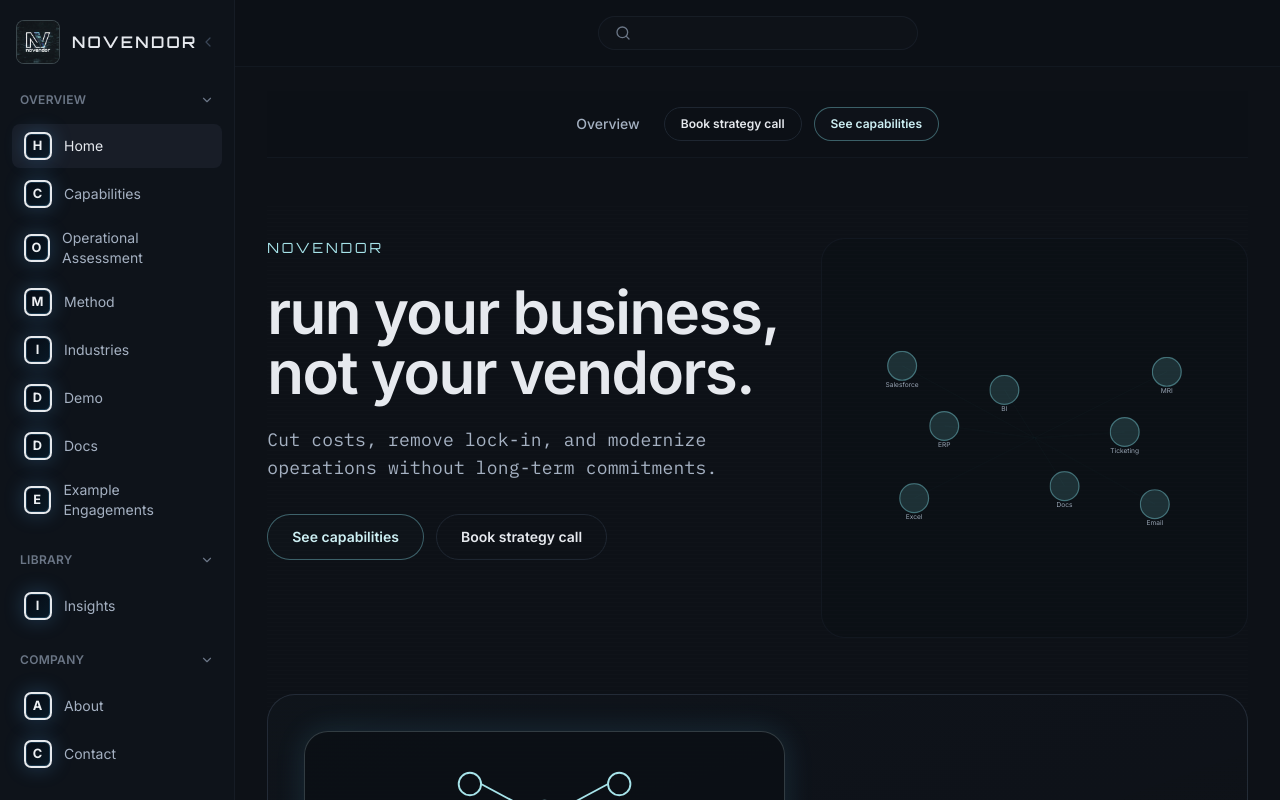
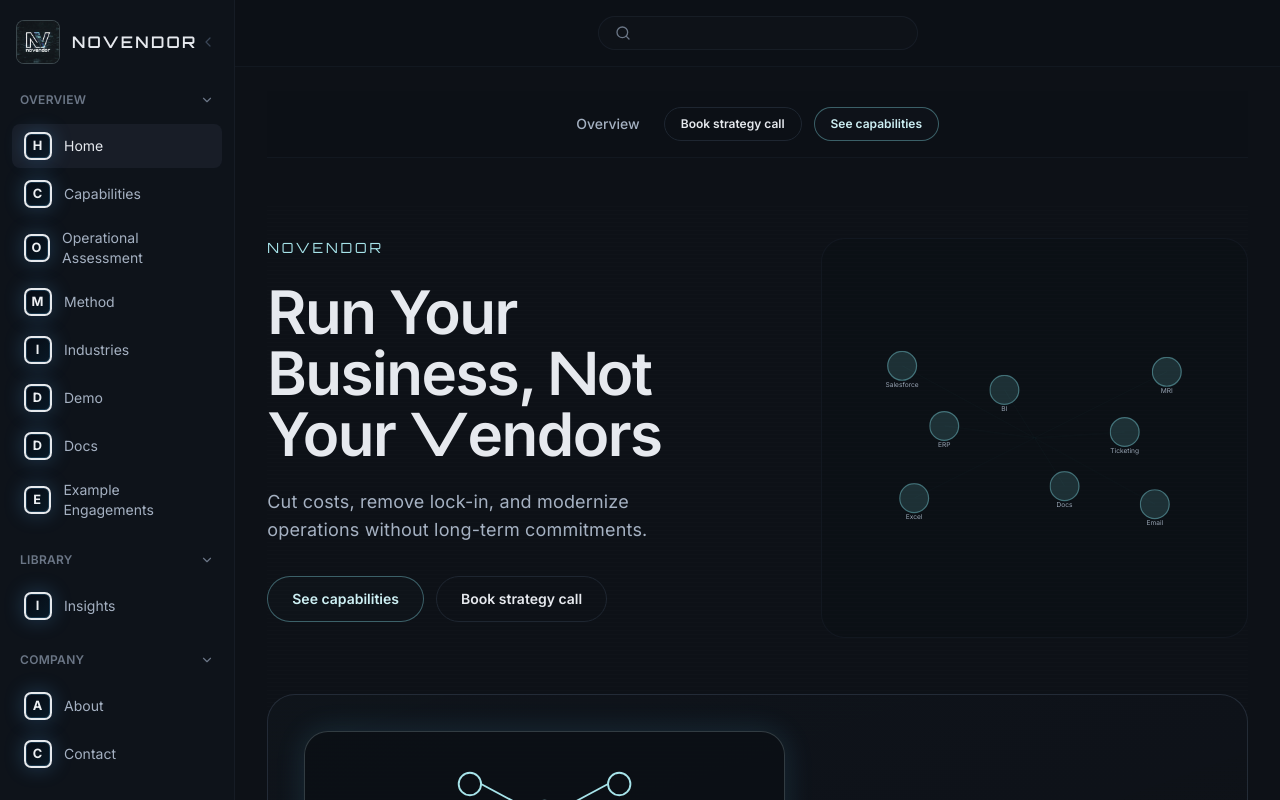
Before and after one commit to paulmalmquist/Consulting_site, a Next.js app: page / in a window 1280 px wide. Shown: the top 800 px of the page. Built offline with nearby package versions, Linux system fonts and the light colour scheme.

Commit message:
Refine hero typography

```diff
--- a/app/globals.css
+++ b/app/globals.css
@@ -81,9 +81,16 @@ h3 {
 }
 
 .nv-subheadline {
-  font-family: var(--font-mono), monospace;
+  font-family: var(--font-sans), sans-serif;
   letter-spacing: 0.01em;
   color: rgb(var(--nv-text-secondary));
+}
+
+.nv-hero-emphasis {
+  font-family: var(--font-display), sans-serif;
+  font-weight: inherit;
+  font-size: inherit;
+  line-height: inherit;
 }
 
 .nv-snap-flow {
--- a/components/home/Hero.tsx
+++ b/components/home/Hero.tsx
@@ -11,13 +11,32 @@ type HeroProps = {
 };
 
 export function Hero({ headline, subheadline, primaryCta, secondaryCta, proofBullets }: HeroProps) {
+  const notIndex = headline.indexOf('Not');
+  const vendorsIndex = headline.indexOf('Vendors');
+  const hasEmphasis = notIndex !== -1 && vendorsIndex !== -1 && vendorsIndex > notIndex;
+  const beforeNot = hasEmphasis ? headline.slice(0, notIndex) : headline;
+  const afterNot = hasEmphasis ? headline.slice(notIndex + 1) : '';
+  const vendorsOffset = hasEmphasis ? afterNot.indexOf('Vendors') : -1;
+  const beforeVendors = hasEmphasis && vendorsOffset !== -1 ? afterNot.slice(0, vendorsOffset) : '';
+  const afterVendors = hasEmphasis && vendorsOffset !== -1 ? afterNot.slice(vendorsOffset + 1) : '';
+
   return (
     <section className="nv-hero-scanline space-y-10 pt-4 pb-8 lg:pt-8 lg:pb-16">
       <div className="grid gap-8 lg:grid-cols-[1.1fr_0.9fr]">
         <div className="space-y-6 text-center lg:text-left">
           <p className="nv-headline text-sm uppercase tracking-[0.2em] text-cyan-200">novendor</p>
           <h1 className="nv-brand-font text-3xl font-semibold tracking-tight text-white md:text-5xl lg:text-6xl">
-            {headline}
+            {hasEmphasis ? (
+              <>
+                {beforeNot}
+                <span className="nv-hero-emphasis">N</span>
+                {beforeVendors}
+                <span className="nv-hero-emphasis">V</span>
+                {afterVendors}
+              </>
+            ) : (
+              headline
+            )}
           </h1>
           <p className="nv-subheadline max-w-2xl text-base leading-relaxed md:text-lg lg:mx-0">{subheadline}</p>
           <div className="flex flex-wrap items-center justify-center gap-3 pt-2 lg:justify-start">
--- a/content/homepage.json
+++ b/content/homepage.json
@@ -12,7 +12,7 @@
     {
       "id": "overview",
       "type": "hero",
-      "headline": "run your business, not your vendors.",
+      "headline": "Run Your Business, Not Your Vendors",
       "subheadline": "Cut costs, remove lock-in, and modernize operations without long-term commitments.",
       "primaryCta": { "label": "See capabilities", "href": "/capabilities" },
       "secondaryCta": { "label": "Book strategy call", "href": "/contact" },
```
